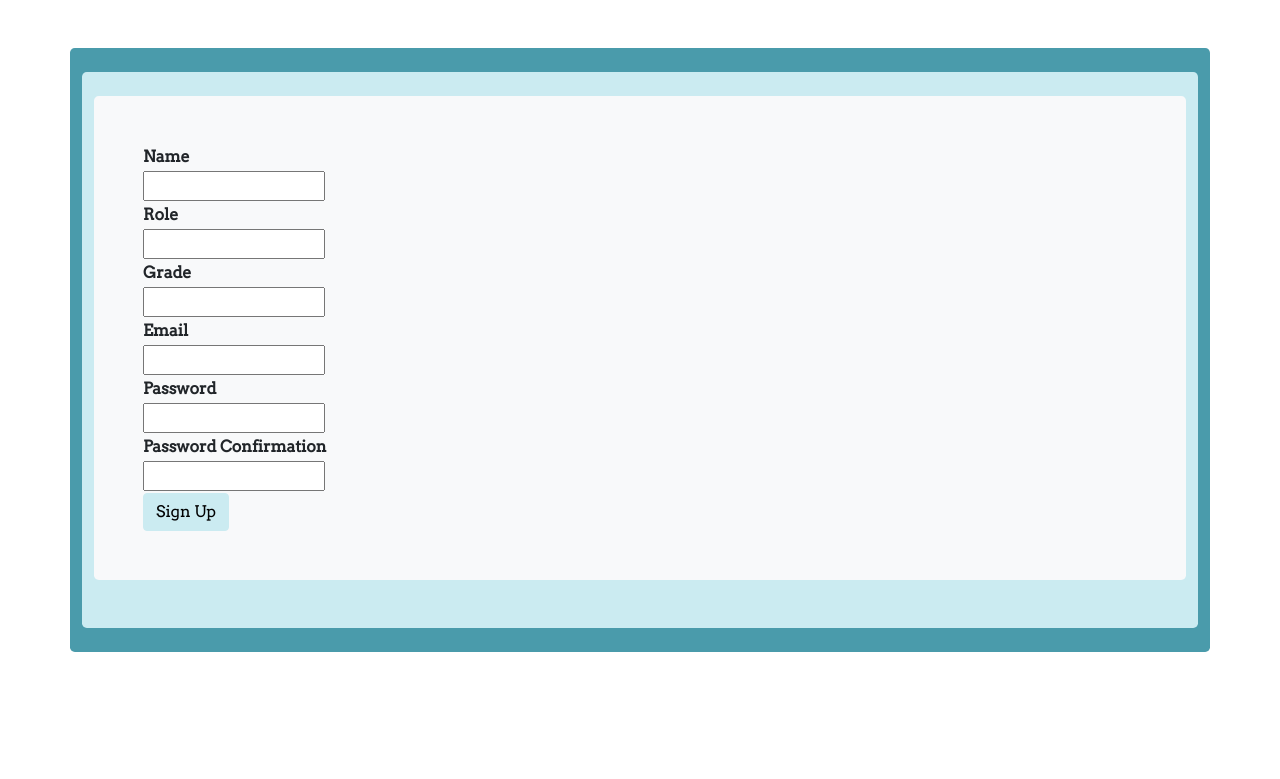
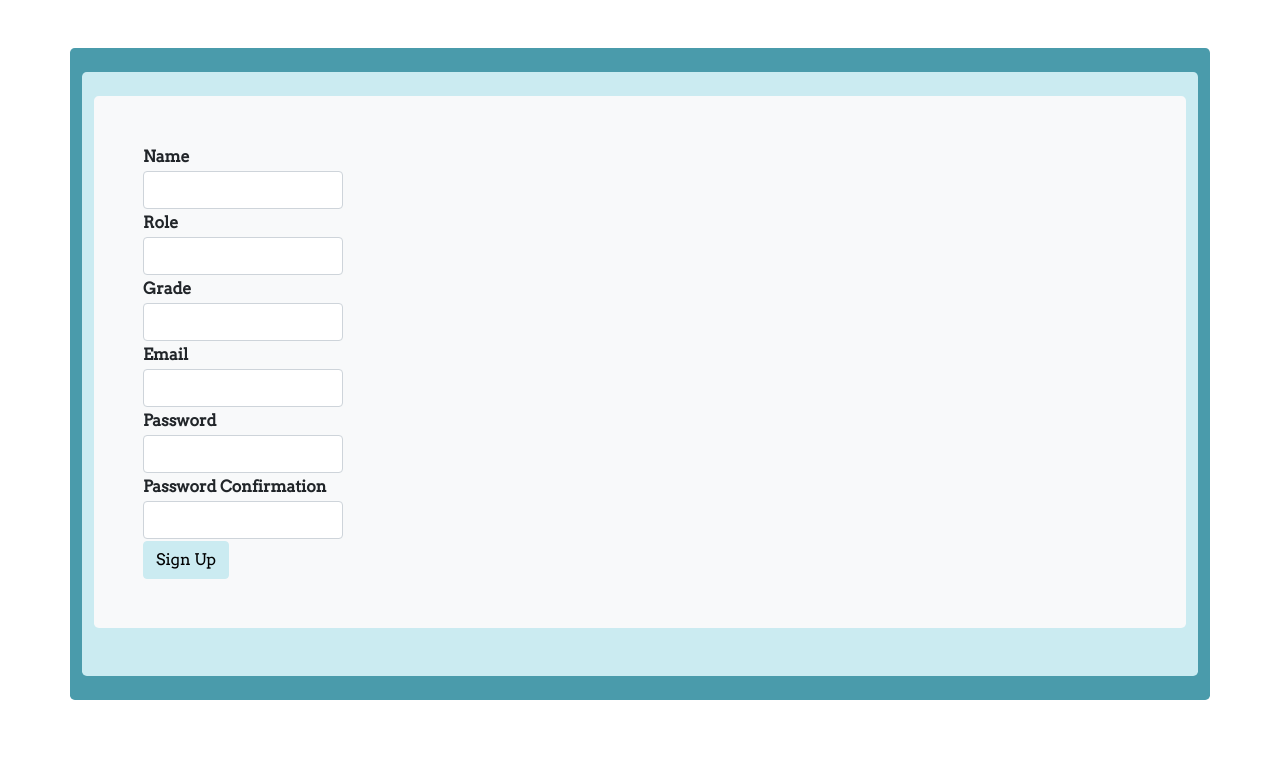
Before and after one commit to VidhiKulkarni/teamlace, a Flask app: page /crud/authorize/ in a window 1280 px wide. Shown: the part 157-936 px from the top of the page. Run offline with Flask 2, Linux system fonts and the light colour scheme; some libraries are stand-ins or nearby versions.

Commit message:
bootstrap

```diff
--- a/cruddy/templates/cruddy/authorize.html
+++ b/cruddy/templates/cruddy/authorize.html
@@ -20,17 +20,17 @@
                 <form method="POST" ID="authUser" action={{url_for('crud.crud_authorize')}} >
                     <table>
                         <tr><th><label for="user_name">Name</label></th></tr>
-                        <tr><td><input type="text" id='user_name' name="user_name" size="20" required></td></tr>
+                        <tr><td><input class="form-control" type="text" id='user_name' name="user_name" size="20" required></td></tr>
                         <tr><th><label for="role">Role</label></th></tr>
-                        <tr><td><input type="text" id='role' name="role" size="20" required></td></tr>
+                        <tr><td><input class="form-control" type="text" id='role' name="role" size="20" required></td></tr>
                         <tr><th><label for="grade">Grade</label></th></tr>
-                        <tr><td><input type="number" id='grade' name="grade" size="20" required></td></tr>
+                        <tr><td><input class="form-control" type="number" id='grade' name="grade" size="20" required></td></tr>
                         <tr><th><label for="email">Email</label></th></tr>
-                        <tr><td><input type="email" id="email" name="email" size="20" required></td></tr>
+                        <tr><td><input class="form-control" type="email" id="email" name="email" size="20" required></td></tr>
                         <tr><th><label for="password1">Password</label></th></tr>
-                        <tr><td><input type="password" id='password1' name="password1" size="20" required></td></tr>
+                        <tr><td><input class="form-control" type="password" id='password1' name="password1" size="20" required></td></tr>
                         <tr><th><label for="password2">Password Confirmation</label></th></tr>
-                        <tr><td><input type="password" id='password2' name="password2" size="20" required></td></tr>
+                        <tr><td><input class="form-control" type="password" id='password2' name="password2" size="20" required></td></tr>
                         <tr><th><input class="btn btn-secondary" type="submit" value="Sign Up"></th></tr>
                     </table>
                 </form>
--- a/cruddy/templates/cruddy/login.html
+++ b/cruddy/templates/cruddy/login.html
@@ -20,10 +20,10 @@
                 <form method="POST" ID="login" action={{url_for('crud.crud_login')}}>
                     <table>
                         <tr><th><label for="email">Email</label></th></tr>
-                        <tr><td><input type="email" id='email' name="email" size="20" required></td></tr>
+                        <tr><td><input class="form-control"  type="email" id='email' name="email" size="20" required></td></tr>
                         <tr><th><label for="password">Password</label></th></tr>
-                        <tr><td><input type="password" id="password" name="password" size="20" required></td></tr>
-                        <tr><th><input type="submit" value="Login"></th></tr>
+                        <tr><td><input class="form-control" type="password" id="password" name="password" size="20" required></td></tr>
+                        <tr><th><input class="btn btn-secondary" type="submit" value="Login"></th></tr>
                         <tr><td>Need an account? <a href={{url_for('crud.crud_authorize')}}>Sign up here!</a></td></tr>
                     </table>
                 </form>
```
